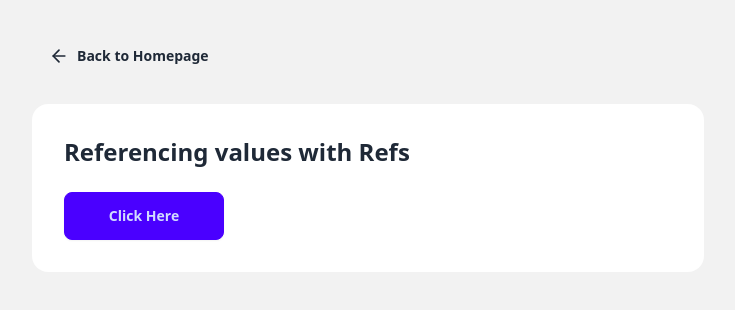
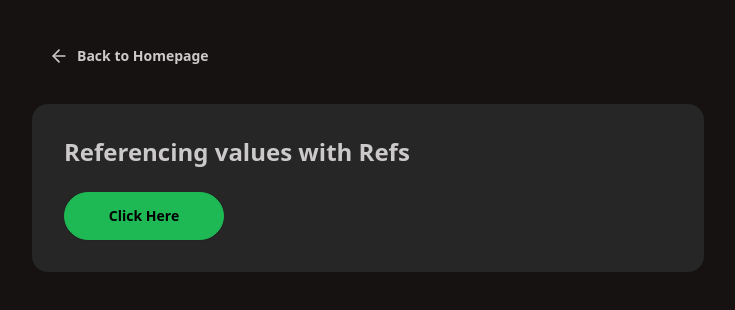
Before and after one commit to Rezuanul-Islam-Fahim/learn-advanced-react, a React (Vite) app: page /reference-with-refs in a window 1280 px wide. Shown: the top 310 px of the page, without its empty margins (272-1007 px from the left). Built offline with nearby package versions, Linux system fonts and the light colour scheme.

Commit message:
Update theme

```diff
--- a/src/layouts/MainContentLayout.jsx
+++ b/src/layouts/MainContentLayout.jsx
@@ -3,7 +3,7 @@ import { ArrowLeftIcon } from 'lucide-react'
 
 const MainContentLayout = () => {
     return (
-        <div className="min-h-screen bg-base-200">
+        <div className="min-h-screen">
             <div className="container mx-auto px-4 py-8">
                 <div className="mx-auto max-w-2xl">
                     <Link to={'/'} className="btn btn-ghost mb-6">
@@ -11,7 +11,7 @@ const MainContentLayout = () => {
                         Back to Homepage
                     </Link>
 
-                    <div className="card bg-base-100">
+                    <div className="card bg-neutral-800">
                         <div className="card-body">
                             <Outlet />
                         </div>
--- a/src/pages/HomePage.jsx
+++ b/src/pages/HomePage.jsx
@@ -2,7 +2,7 @@ import { Link } from 'react-router'
 
 const HomePage = () => {
     return (
-        <div className="min-h-screen flex items-center justify-center bg-base-200">
+        <div className="min-h-screen flex items-center justify-center">
             <div className="flex flex-col">
                 <Link to={'/reference-with-refs'}
                     className="btn btn-primary my-2">
--- a/tailwind.config.js
+++ b/tailwind.config.js
@@ -11,6 +11,6 @@ export default {
   },
   plugins: [daisyui],
   daisyui: {
-    themes: ["light"],
+    themes: ["forest"],
   },
 }
```
